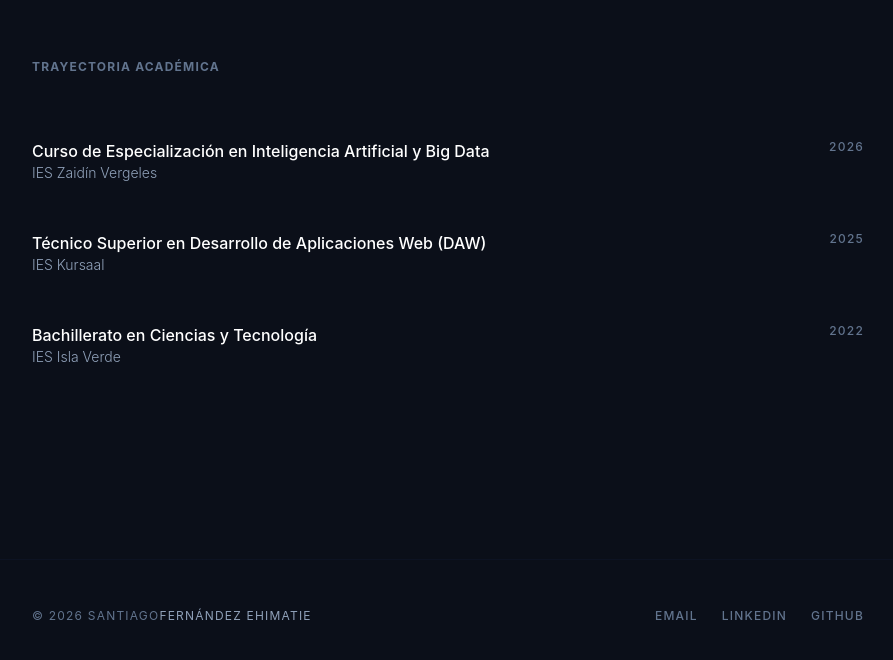
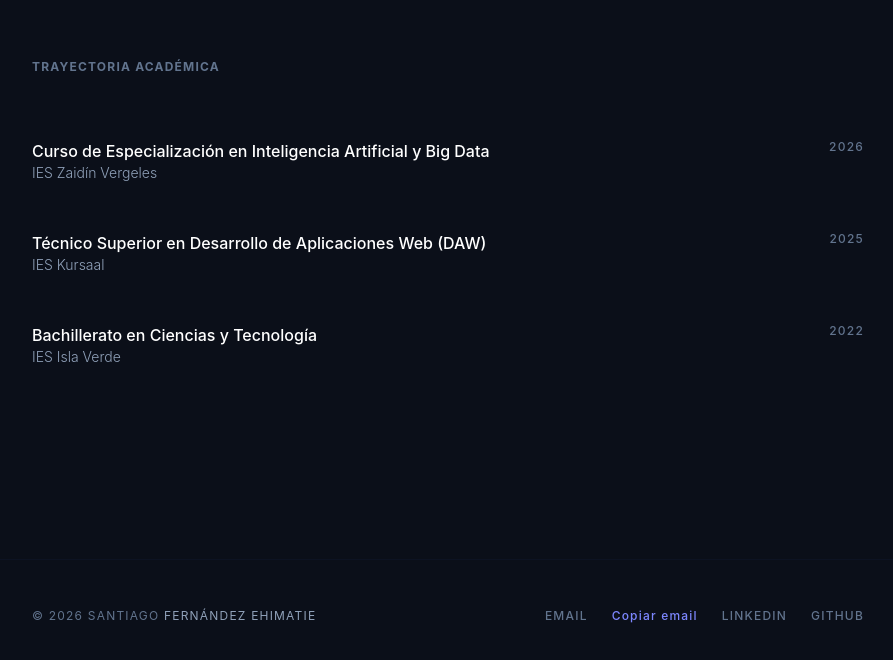
Before and after one commit to sferehi18/portfolio-santiago, a React (Vite) app in the folder santiago-portfolio/: page / in a window 1280 px wide. Shown: the part 2236-2896 px from the top of the page, without its empty margins (192-1085 px from the left). Built offline with nearby package versions, Linux system fonts and the light colour scheme.

Commit message:
Mejoras en el footer

```diff
--- a/santiago-portfolio/src/components/Footer.jsx
+++ b/santiago-portfolio/src/components/Footer.jsx
@@ -1,26 +1,64 @@
-import React from 'react';
+import React, { useState } from 'react';
 
 export default function Footer() {
+  const [copiado, setCopiado] = useState(false);
+
+  const copiarEmail = async () => {
+    await navigator.clipboard.writeText("Sferehi18@gmail.com");
+
+    setCopiado(true);
+
+    setTimeout(() => {
+      setCopiado(false);
+    }, 2000);
+  };
+
   return (
     <footer className="w-full border-t border-slate-900/60 bg-[#0b0f19] font-sans py-12 mt-16">
       <div className="mx-auto flex flex-col md:flex-row max-w-4xl items-center justify-between px-8 gap-4 text-xs tracking-widest text-slate-500 uppercase">
 
         {/* Copyright / Identidad izquierda */}
         <div>
-          © {new Date().getFullYear()} santiago<span className="text-slate-400">Fernández Ehimatie</span>
+          © {new Date().getFullYear()} santiago
+          <span className="text-slate-400"> Fernández Ehimatie</span>
         </div>
 
         {/* Enlaces de contacto y redes derechos */}
         <div className="flex items-center gap-6 font-medium">
-          <a href="mailto:Sferehi18@gmail.com" className="transition-colors duration-200 hover:text-white">
+
+          <a
+            href="mailto:Sferehi18@gmail.com"
+            className="transition-colors duration-200 hover:text-white"
+          >
             Email
           </a>
-          <a href="https://linkedin.com" target="_blank" rel="noreferrer" className="transition-colors duration-200 hover:text-white">
+
+          {/* 👇 AQUÍ ESTÁ EL COPIAR EMAIL */}
+          <button
+            onClick={copiarEmail}
+            className="text-indigo-400 hover:text-white transition-colors duration-200 cursor-pointer"
+          >
+            {copiado ? "✓ Copiado" : "Copiar email"}
+          </button>
+
+          <a
+            href="https://linkedin.com"
+            target="_blank"
+            rel="noreferrer"
+            className="transition-colors duration-200 hover:text-white"
+          >
             LinkedIn
           </a>
-          <a href="https://github.com/sferehi18" target="_blank" rel="noreferrer" className="transition-colors duration-200 hover:text-white">
+
+          <a
+            href="https://github.com/sferehi18"
+            target="_blank"
+            rel="noreferrer"
+            className="transition-colors duration-200 hover:text-white"
+          >
             GitHub
           </a>
+
         </div>
 
       </div>
```
